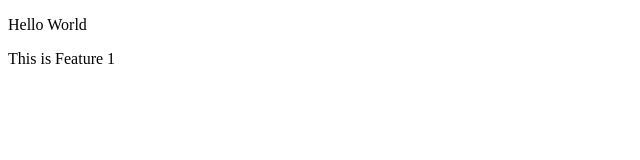
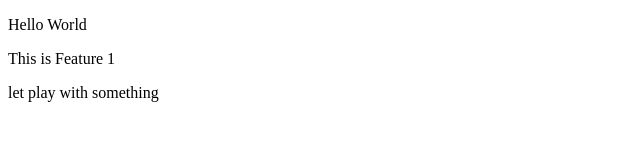
Before and after one commit to SarmadRD/Local-Repo, a plain HTML site: page index.html in a window 1280 px wide. Shown: the whole page, without its empty margins (0-640 px from the left). Drawn offline with Linux system fonts and the light colour scheme.

Commit message:
New things

```diff
--- a/index.html
+++ b/index.html
@@ -8,5 +8,6 @@
 <body>
     <p>Hello World</p>
     <p>This is Feature 1</p>
+    let play with something
 </body>
 </html>
```
